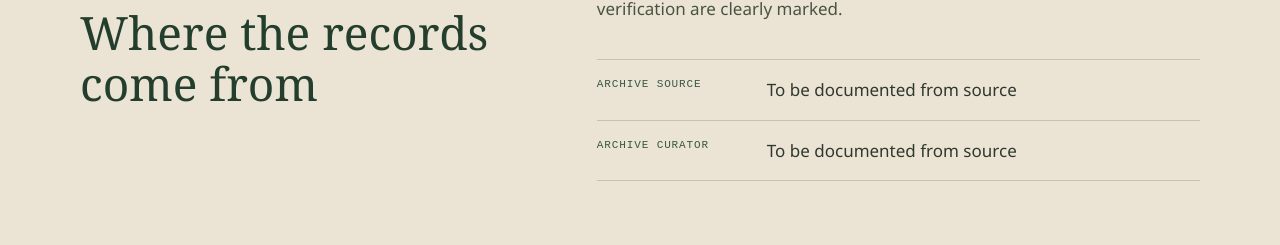
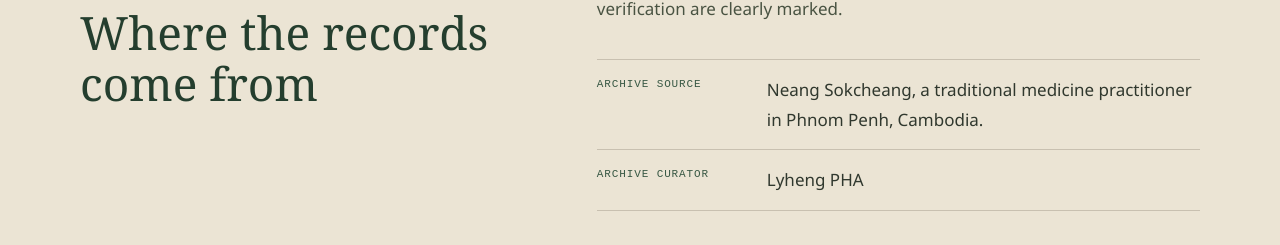
Before and after one commit to LyhengPHA/khmer-medicine-archive, a Next.js app: page / in a window 1280 px wide. Shown: the part 1793-2038 px from the top of the page. Built offline with nearby package versions, Linux system fonts and the light colour scheme; no server answers; the database is empty.

Commit message:
fix: replace archive source placeholders

```diff
--- a/collection.config.js
+++ b/collection.config.js
@@ -15,10 +15,10 @@ const collection = {
     "An archive of Khmer traditional medicine knowledge. Browse formulas, preparation methods, and source records by health condition and body system.",
 
   // Who is building this archive? Your name, as you want it shown.
-  curator: "To be documented from source",
+  curator: "Lyheng PHA",
 
   // Where does your knowledge come from? A person, a place, a community.
-  source: "To be documented from source",
+  source: "Neang Sokcheang, a traditional medicine practitioner in Phnom Penh, Cambodia.",
 };
 
 export default collection;
```
